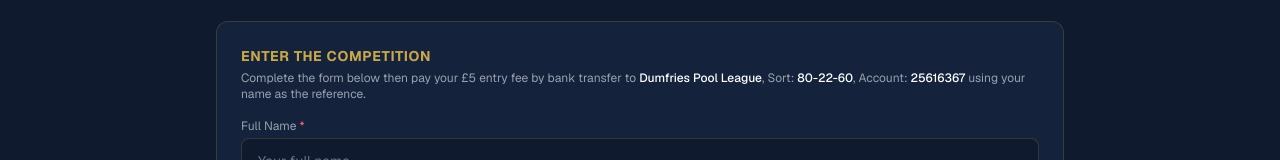
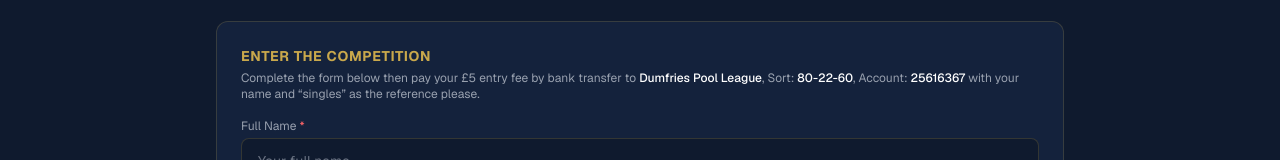
Before and after one commit to landsendsolo/dumfries-pool-league, a Next.js app: page /cup in a window 1280 px wide. Shown: the part 553-713 px from the top of the page. Built offline with nearby package versions, Linux system fonts and the light colour scheme; no server answers.

Commit message:
Fix: entry form reference text updated

```diff
--- a/app/cup/page.tsx
+++ b/app/cup/page.tsx
@@ -57,7 +57,7 @@ function EntryForm() {
         <span className="text-white font-medium">Dumfries Pool League</span>,{" "}
         Sort: <span className="text-white font-medium">80-22-60</span>,{" "}
         Account: <span className="text-white font-medium">25616367</span>{" "}
-        using your name as the reference.
+        with your name and “singles” as the reference please.
       </p>
 
       {status === "success" ? (
```
